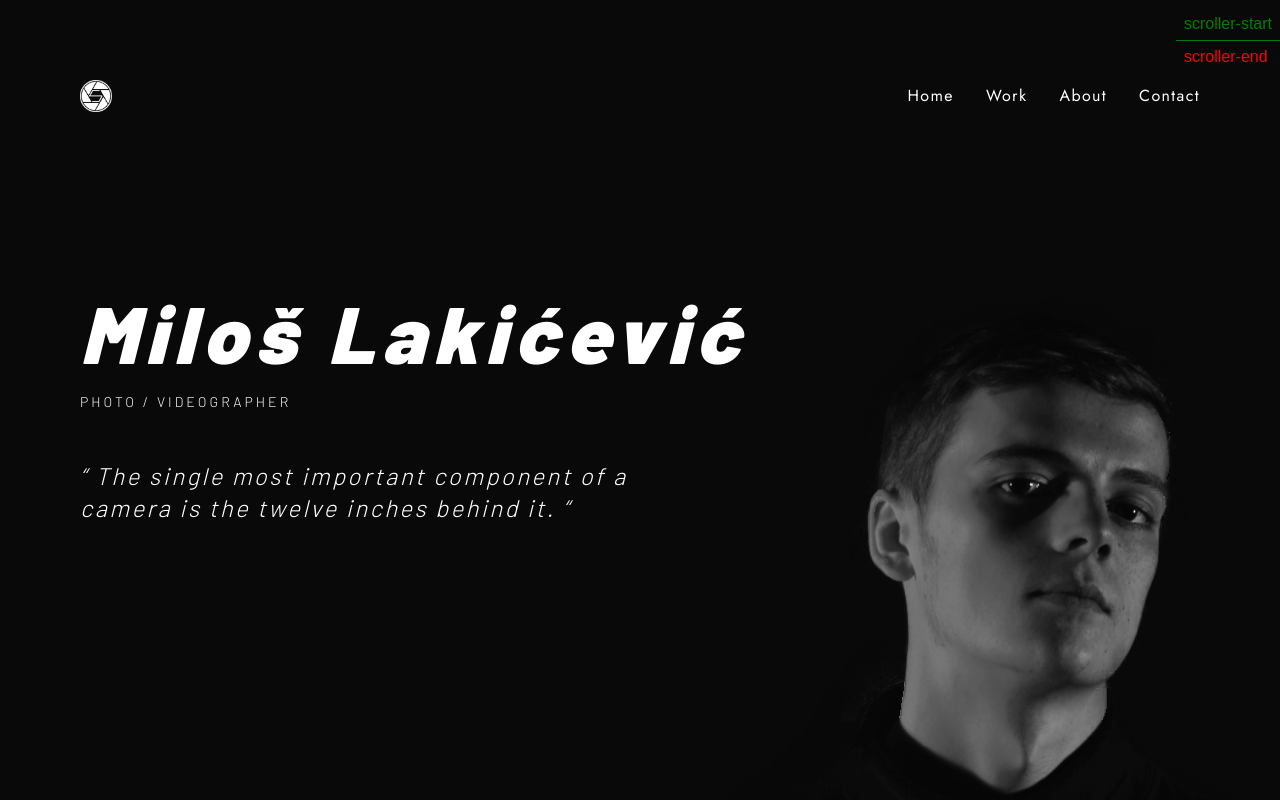
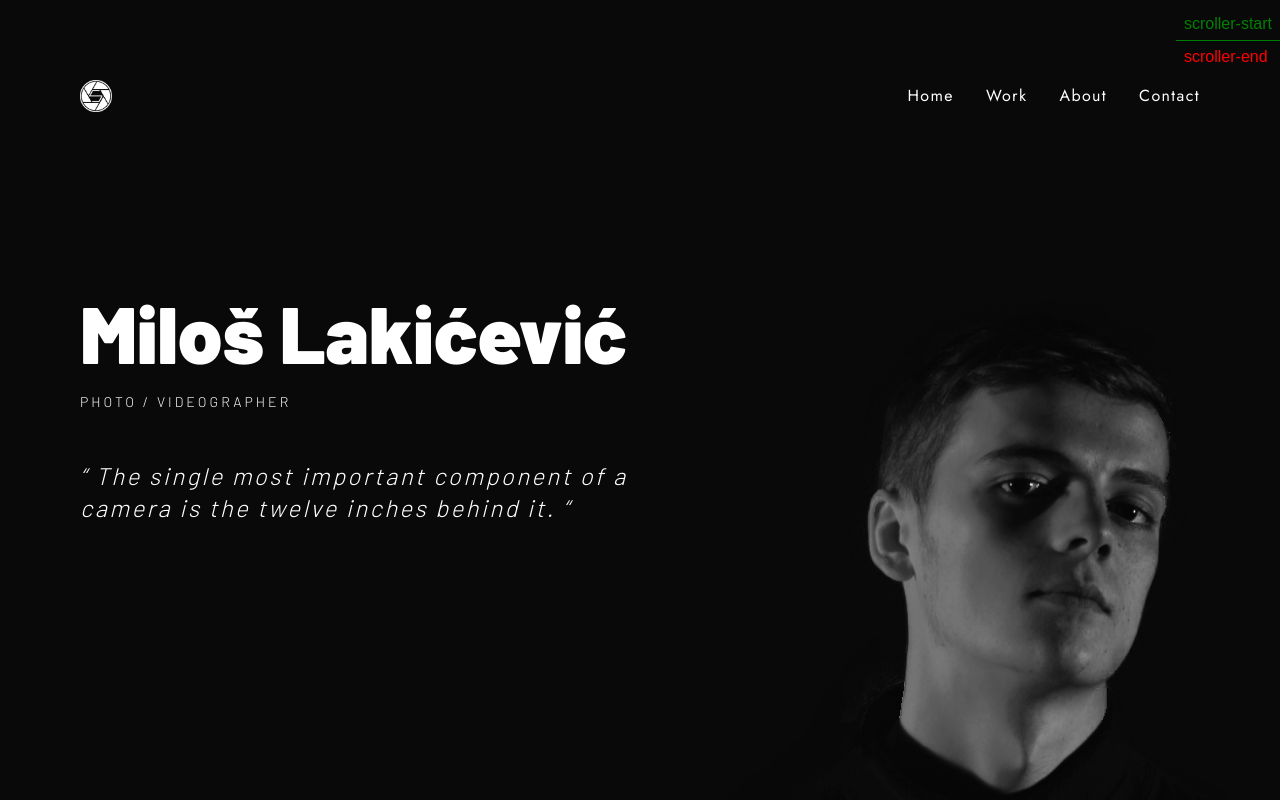
Before and after one commit to markonikolas/skilla-shoot, a Next.js app: page / in a window 1280 px wide. Shown: the top 800 px of the page. Built offline with nearby package versions, Linux system fonts and the light colour scheme.

Commit message:
Update intro component typography and layout

```diff
--- a/components/Intro.tsx
+++ b/components/Intro.tsx
@@ -3,6 +3,8 @@
 import { useRef, useEffect } from "react";
 
 import { AnimationElementProps } from "./types";
+
+import { gsap } from "gsap";
 
 const Intro = (props: AnimationElementProps) => {
   const el = useRef(null);
@@ -18,11 +20,9 @@ const Intro = (props: AnimationElementProps) => {
   return (
     <section
       ref={el}
-      className="relative z-10 font-barlow text-white max-w-7xl mx-auto w-full p-8 md:p-20 translate-y-[10px] opacity-0 h-screen"
+      className="group z-10 font-barlow text-white max-w-7xl mx-auto w-full p-8 md:p-20 translate-y-[10px] opacity-0 h-screen"
     >
-      <h1 className="font-black text-[10vmin] italic tracking-widest">
-        Miloš Lakićević
-      </h1>
+      <h1 className="name font-black text-[10vmin]">Miloš Lakićević</h1>
       <h2 className="uppercase tracking-[3px] font-light text-sm">
         Photo / Videographer
       </h2>
```
